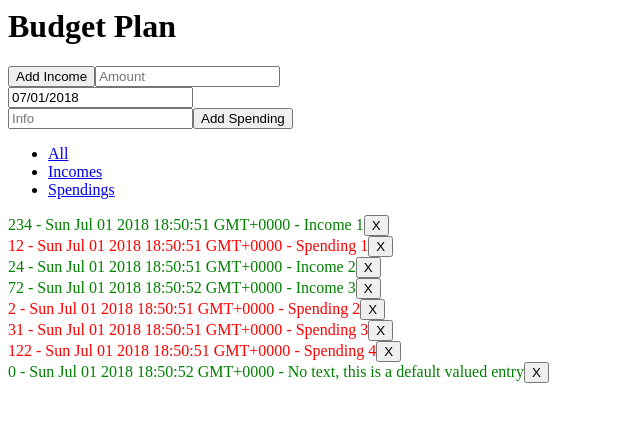
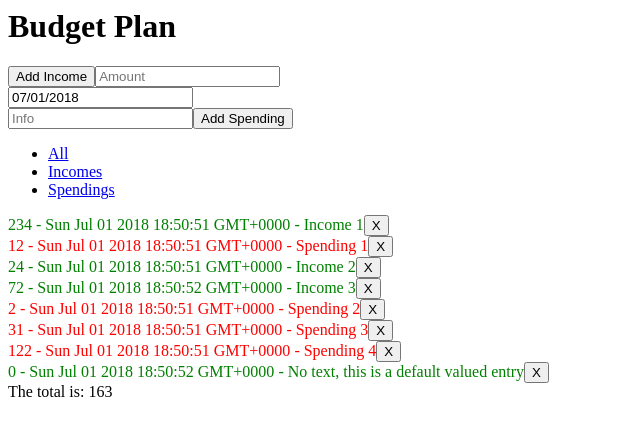
Before and after one commit to mklaudia/budget-plan, a React app: page / in a window 1280 px wide. Shown: the top 436 px of the page, without its empty margins (0-640 px from the left). Built offline with nearby package versions, Linux system fonts and the light colour scheme.

Commit message:
Add total

```diff
--- a/src/component/output/EntryList.js
+++ b/src/component/output/EntryList.js
@@ -17,8 +17,19 @@ export default class EntryList extends Component{
         }
     }
 
+    getTotal = (entries) => {
+        let total = 0;
+        if(Array.isArray(entries) && entries.length>0){
+            total = entries.reduce((a, b) => {
+                const m = b.isIncome ? 1 : -1;
+                return +a + ( m * +b.amount );
+            }, 0
+            );
+        }
+        return total;
+    }
+
     render(){
-        const  {entries}  = this.props ;
         return(
             <div>
                 <Router>
@@ -29,27 +40,30 @@ export default class EntryList extends Component{
                         />
 
                         <Route exact path="/" render={props =>
-                                this.getFilteredEntries(ALL, entries).map(
+                                this.getFilteredEntries(ALL, this.props.entries).map(
                                     entry => <Entry key={entry.key} entry={entry}/>
                                 )
                             }
                         />
 
                         <Route exact path="/incomes" render={props =>
-                                this.getFilteredEntries(INCOMES, entries).map(
+                                this.getFilteredEntries(INCOMES, this.props.entries).map(
                                     entry => <Entry key={entry.key} entry={entry}/>
                                 )
                             }
                         />
 
                         <Route exact path="/spendings" render={props =>
-                                this.getFilteredEntries(SPENDINGS, entries).map(
+                                this.getFilteredEntries(SPENDINGS, this.props.entries).map(
                                     entry => <Entry key={entry.key} entry={entry}/>
                                 )
                             }
                         />
                     </div>
 				</Router>
+                    <div>
+                        The total is: {this.getTotal(this.props.entries)}
+                    </div>
             </div>
         );
     }
```
